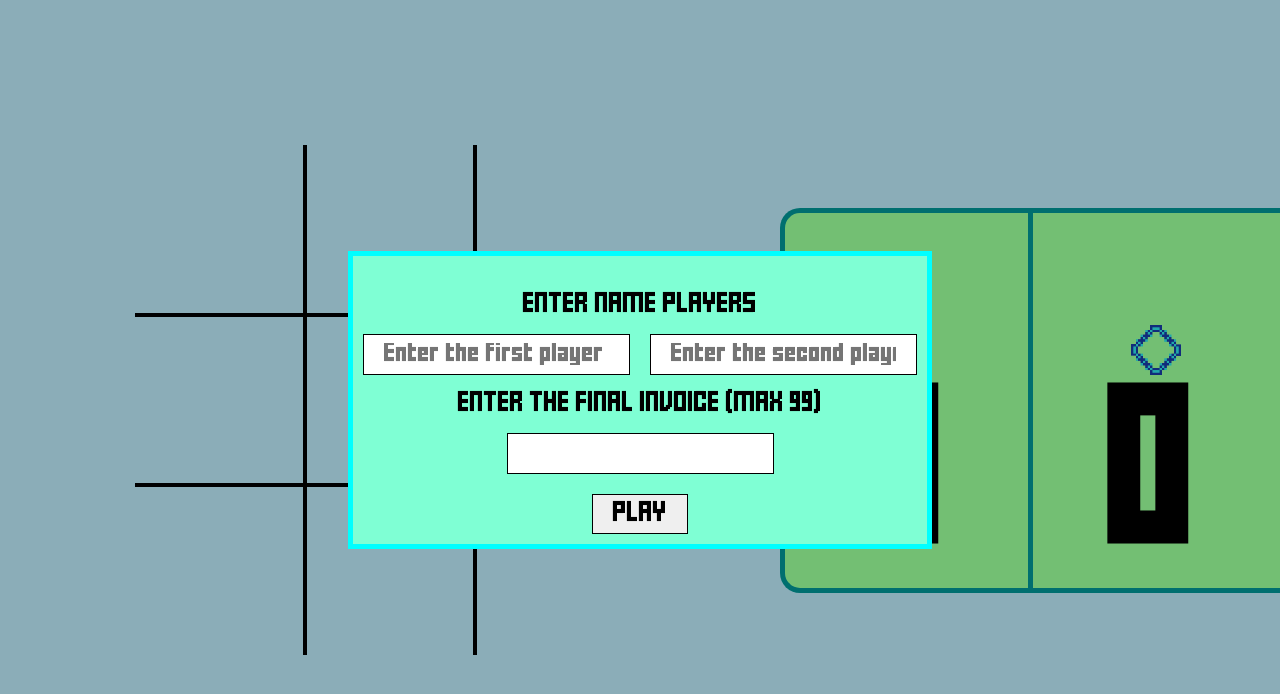
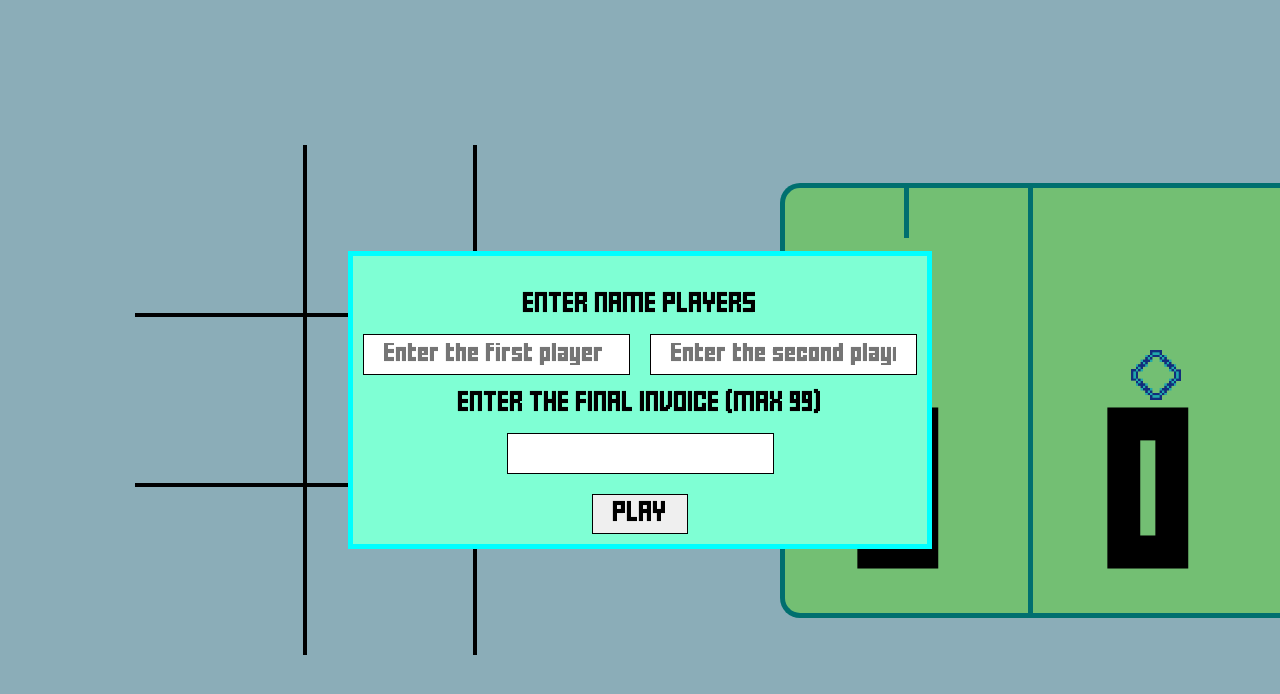
Before and after one commit to blu6i/tic-tac-toe, a plain HTML site: page index.html in a window 1280 px wide. Drawn offline with Linux system fonts and the light colour scheme.

Commit message:
finished-main-part

```diff
--- a/css/main.css
+++ b/css/main.css
@@ -182,16 +182,26 @@
 .wrapper main aside .infobar .grid-item {
   display: -ms-grid;
   display: grid;
-  -ms-grid-rows: 100px 75px 200px;
+  -ms-grid-rows: 50px 100px 75px 200px;
   -ms-grid-columns: 1fr;
-      grid-template: 100px 75px 200px / 1fr;
+      grid-template: 50px 100px 75px 200px / 1fr;
   justify-items: center;
+}
+
+.wrapper main aside .infobar .grid-item .going__first__player,
+.wrapper main aside .infobar .grid-item .going__second__player {
+  height: 50px;
+  width: 5px;
+  background-color: darkcyan;
 }
 
 .wrapper main aside .infobar .grid-item h2 {
   -ms-flex-item-align: end;
       -ms-grid-row-align: end;
       align-self: end;
+  -ms-grid-row: 2;
+  -ms-grid-row-span: 1;
+  grid-row: 2 /3;
 }
 
 .wrapper main aside .infobar .grid-item img {
@@ -200,6 +210,9 @@
   -ms-flex-item-align: center;
       -ms-grid-row-align: center;
       align-self: center;
+  -ms-grid-row: 3;
+  -ms-grid-row-span: 1;
+  grid-row: 3/4;
 }
 
 .wrapper main aside .infobar .grid-item .score {
@@ -207,6 +220,9 @@
       -ms-grid-row-align: center;
       align-self: center;
   font-size: 128px;
+  -ms-grid-row: 4;
+  -ms-grid-row-span: 1;
+  grid-row: 4/5;
 }
 
 .wrapper main aside .infobar .infobar__first-player {
--- a/index.html
+++ b/index.html
@@ -64,11 +64,13 @@
 			<aside>
 				<div class="infobar">
 					<div class="infobar__first-player grid-item">
+						<div class="going__first__player going"></div>
 						<h2></h2>
 						<img src="img/three-cross.png" alt="logo first player">
 						<div class="score" id="scoreFirstPlayer">0</div>
 					</div>
 					<div class="infobar__second-player grid-item">
+						<div class="going__second__player going"></div>
 						<h2></h2>
 						<img src="img/three-krug.png" alt="logo second player">
 						<div class="score" id="scoreSecondPlayer">0</div>
--- a/js/main.js
+++ b/js/main.js
@@ -1,7 +1,11 @@
 'use strict';
 const squery = document.querySelectorAll('.field-item'); // Список с квадратами
 var firstPlayer = true; // Первый игрок
+const goingFirstPlayer = document.querySelector('.going__first__player');
+goingFirstPlayer.hidden = false;
 var secondPlayer = false; // Второй игрок
+const goingSecondPlayer = document.querySelector('.going__second__player');
+goingSecondPlayer.hidden = true;
 var win = false; // Переменная для определения победителя
 var draw = false; // Переменная для определения ничьей
 const windowList = document.querySelectorAll('.hidden__window');
@@ -36,7 +40,9 @@ squery.forEach(function (item) {
 			item.classList.add('pull'); // Присваивание квадрату класса, по которому определяется, был ли нажат квадрат
 			// Перераспределение ходов игроков
 			firstPlayer = false;
+			goingFirstPlayer.hidden = true;
 			secondPlayer = true;
+			goingSecondPlayer.hidden = false;
 
 			win = checkFirstPlayerWin(); // Проверка на победу первого игрока
 			draw = checkDraw(); // Проверка на ничью
@@ -60,7 +66,9 @@ squery.forEach(function (item) {
 
 			// Перераспределение ходов игроков
 			firstPlayer = true;
+			goingFirstPlayer.hidden = false;
 			secondPlayer = false;
+			goingSecondPlayer.hidden = true;
 
 			win = checkSecondPlayerWin(); // Проверка на победу второго игрока
 			draw = checkDraw(); // Проверка на ничью
```
Also changed, not shown: .source/scss/main.scss.
